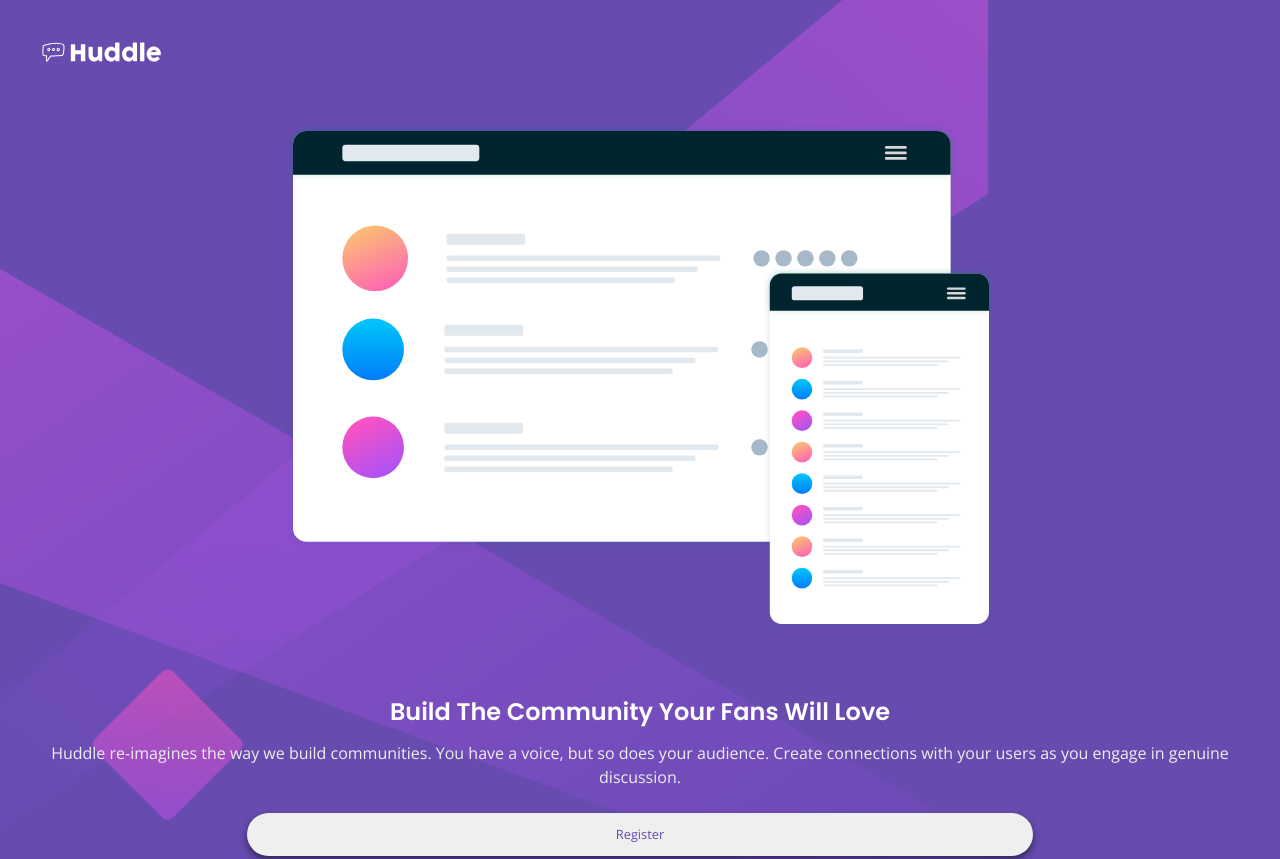
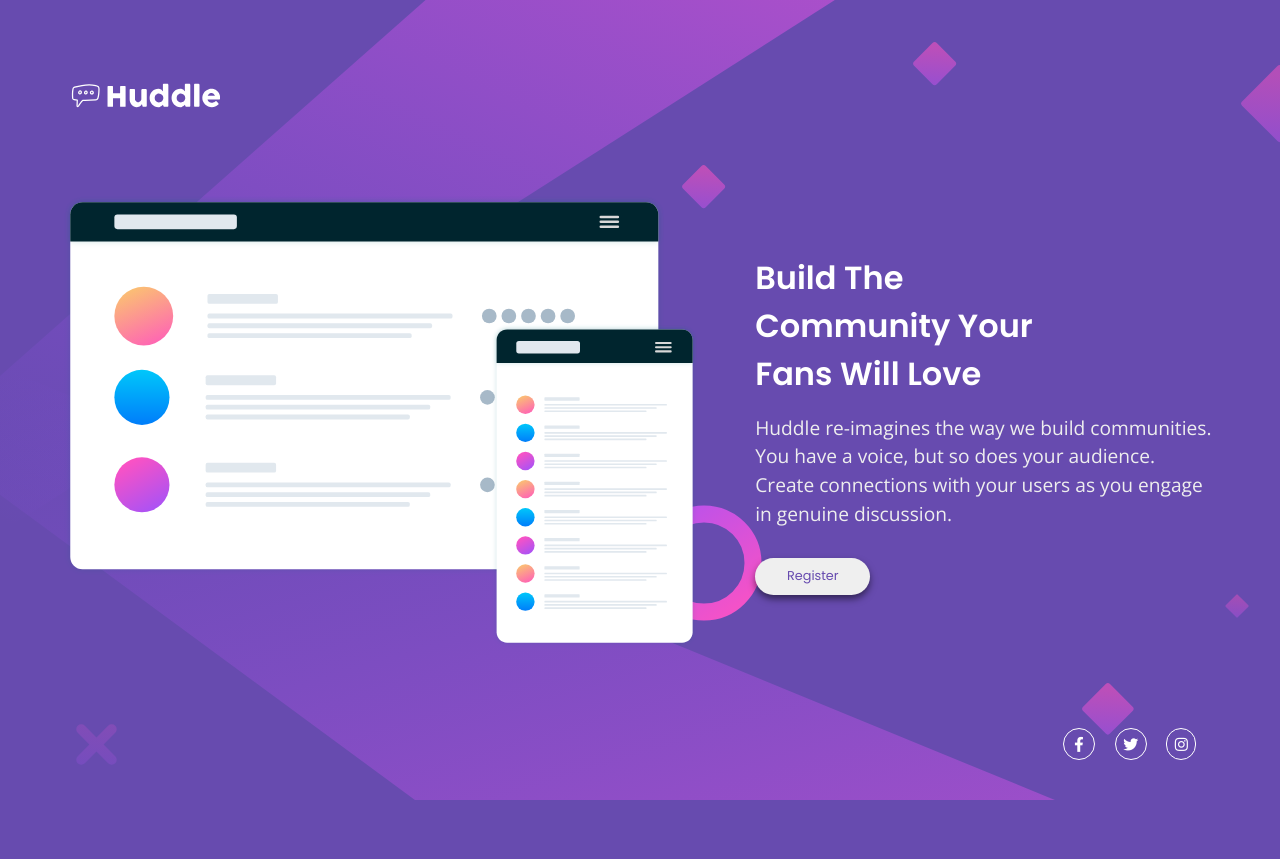
Before and after one commit to b4n1y4/huddle-landing-page, a plain HTML site: page index.html in a window 1280 px wide. Shown: the top 859 px of the page. After the commit the page ends 800 px from the top, so only its background shows below. Drawn offline with nearby package versions, Linux system fonts and the light colour scheme.

Commit message:
final commit

```diff
--- a/index.html
+++ b/index.html
@@ -23,12 +23,17 @@
     </title>
     <style>
       .attribution {
-        font-size: 11px;
+        font-family: "poppins";
+        font-size: 0.75em;
         text-align: center;
+        color: white;
       }
 
       .attribution a {
-        color: hsl(228, 45%, 44%);
+        font-size: 0.8em;
+        text-decoration: none;
+        color: hsl(182, 100%, 50%);
+        font-weight: 700;
       }
     </style>
   </head>
@@ -60,17 +65,17 @@
 
       <footer>
         <ul class="links">
-          <li>
+          <li class="link-container">
             <a href="https://www.facebook.com" class="link"
               ><i class="fab fa-facebook-f"></i
             ></a>
           </li>
-          <li>
+          <li class="link-container">
             <a href="www.twitter.com" class="link">
               <i class="fab fa-twitter"></i>
             </a>
           </li>
-          <li>
+          <li class="link-container">
             <a href="www.instagram.com" class="link"
               ><i class="fab fa-instagram"></i
             ></a>
@@ -78,5 +83,13 @@
         </ul>
       </footer>
     </div>
+    <!-- <div class="attribution" style="position: absolute; bottom: 0">
+      <p class="attribution">
+        Challenge by
+        <a href="https://www.frontendmentor.io?ref=challenge" target="_blank"
+          >Frontend Mentor</a
+        >. Coded by <a href="https://github.com/b4n1y4">Ritesh</a>.
+      </p>
+    </div> -->
   </body>
 </html>
--- a/style.css
+++ b/style.css
@@ -12,10 +12,14 @@ body {
   background-image: url("./images/bg-mobile.svg");
   background-repeat: no-repeat;
   background-size: contain;
+  font-size: 16px;
+  display: grid;
+  place-items: center;
 }
 
 .container {
   margin: 2.25em;
+  margin-bottom: 0;
 }
 
 .container > * {
@@ -27,7 +31,6 @@ body {
 }
 
 main {
-  /* background-color: red; */
   display: flex;
   flex-direction: column;
   align-items: center;
@@ -61,10 +64,10 @@ main {
 }
 
 button.register {
-  font-family: "Open Sans";
+  font-family: "Poppins";
   width: 65%;
   font-size: 0.8em;
-  padding: 1em;
+  padding: 0.75em 1em;
   border-radius: 2em;
   color: hsl(257, 40%, 49%);
   border: none;
@@ -83,15 +86,98 @@ footer {
 }
 
 .links {
-  width: 50%;
+  width: 60%;
   list-style-type: none;
   display: flex;
-  justify-content: space-around;
+  justify-content: space-evenly;
   font-size: 1.25em;
+}
+
+i.fab {
+  border: 1px solid white;
+  border-radius: 50px;
+  padding: 0.5em;
+  text-align: center;
+  transition: color 0.2s linear, border-color 0.2s linear;
 }
 
 .link {
   color: white;
-  /* border: 1px solid black; */
-  /* padding: 0.5em; */
+  font-size: 0.75em;
 }
+
+i.fab.fa-facebook-f {
+  padding: 0.5em 0.7em;
+}
+
+@media screen and (min-width: 1000px) {
+  body {
+    background-image: url("./images/bg-desktop.svg");
+    background-size: cover;
+    height: 100vh;
+    overflow: hidden;
+  }
+  .container {
+    height: 95%;
+    width: 90%;
+    display: flex;
+    flex-direction: column;
+    justify-content: space-around;
+  }
+
+  .container > * {
+    margin-bottom: 0;
+  }
+  header {
+    font-size: 1.25em;
+  }
+  main {
+    flex-direction: row;
+    align-items: center;
+    justify-content: space-between;
+  }
+  .illustration-container {
+    width: 55%;
+    margin-bottom: 0;
+  }
+  .illustration {
+    width: 100%;
+  }
+  .text {
+    width: 40%;
+    text-align: left;
+  }
+  .title {
+    width: 70%;
+    text-align: left;
+    margin: 0;
+    margin-bottom: 0.5em;
+    font-size: 2em;
+  }
+  .main-para {
+    /* width: 95%; */
+    font-size: 1.2em;
+  }
+  button.register {
+    width: 25%;
+    transition: color 0.2s linear, background-color 0.2s ease;
+  }
+  button.register:hover,
+  button.register:focus {
+    color: white;
+    background-color: hsl(300, 69%, 71%);
+  }
+  footer {
+    display: flex;
+    justify-content: right;
+  }
+  .links {
+    width: 15%;
+  }
+  i.fab:hover,
+  i.fab:focus {
+    cursor: pointer;
+    color: hsl(300, 69%, 71%);
+    border-color: hsl(300, 69%, 71%);
+  }
+}
```
Also changed, not shown: screenshot/desktop-screenshot.jpg (added), screenshot/mobile-screenshot.jpg (added), 3 other files.
